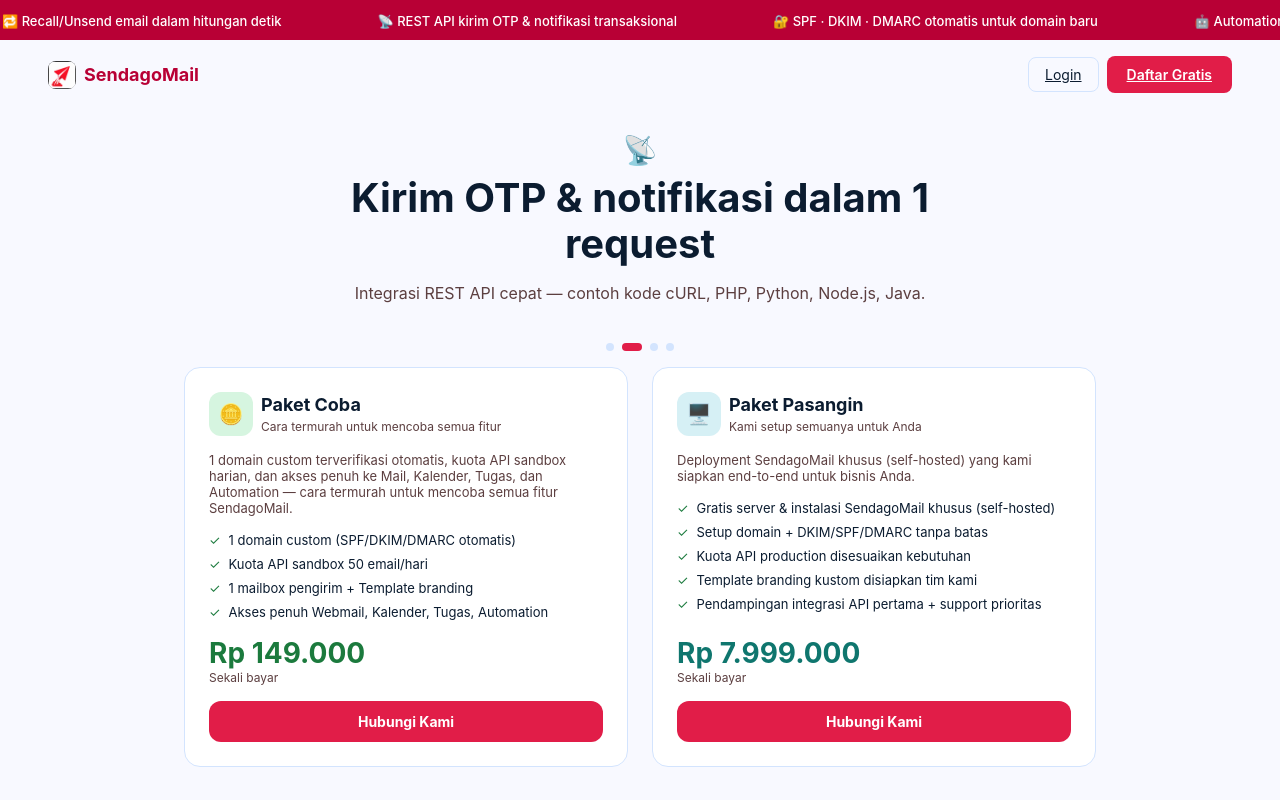
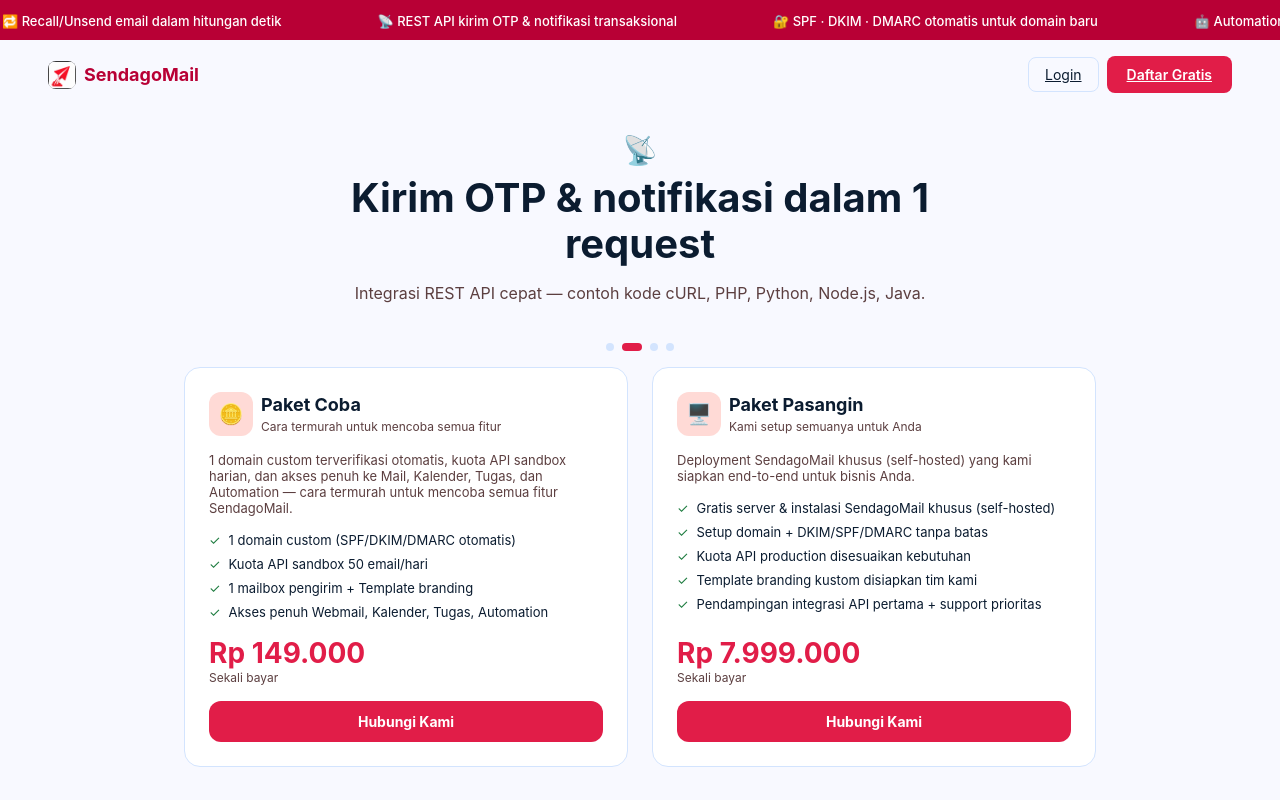
Before and after one commit to Adi-Sumardi/mailer, a React (Vite) app in the folder apps/web/: page / in a window 1280 px wide. Shown: the top 800 px of the page. Built offline with nearby package versions, Linux system fonts and the light colour scheme; no server answers.

Commit message:
Ganti sisa warna hijau di pricing card (icon+harga) jadi merah brand

```diff
--- a/apps/web/src/styles/app.css
+++ b/apps/web/src/styles/app.css
@@ -1874,11 +1874,7 @@
   justify-content: center;
   font-size: 20px;
   border-radius: var(--radius-md);
-  background: var(--color-success-container);
-}
-
-.accent-teal .landing-pricing-icon {
-  background: #d6f0f5;
+  background: var(--color-error-container);
 }
 
 .landing-pricing-card-header h3 {
@@ -1922,11 +1918,7 @@
 .landing-pricing-price {
   font-size: 28px;
   font-weight: 700;
-  color: var(--color-success);
-}
-
-.accent-teal .landing-pricing-price {
-  color: #0f766e;
+  color: var(--color-primary-accent);
 }
 
 .landing-pricing-price-note {
```
